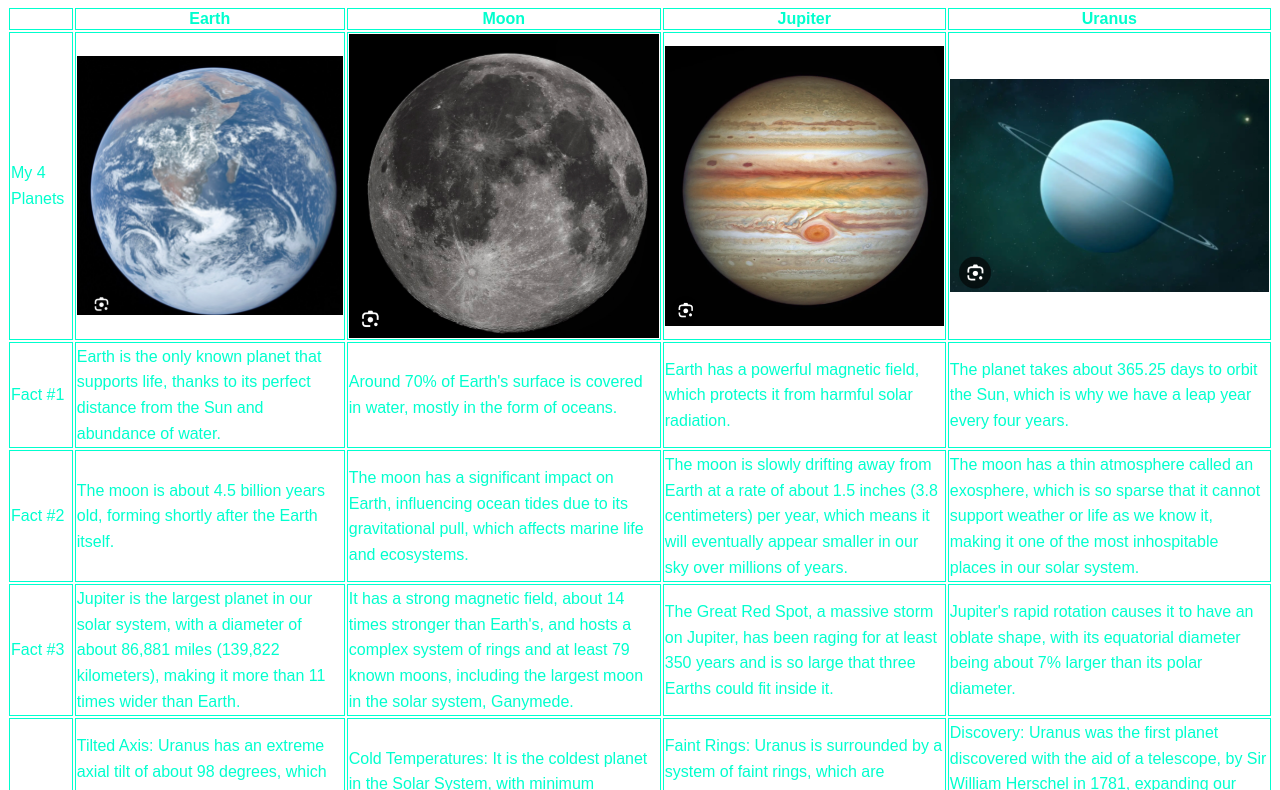
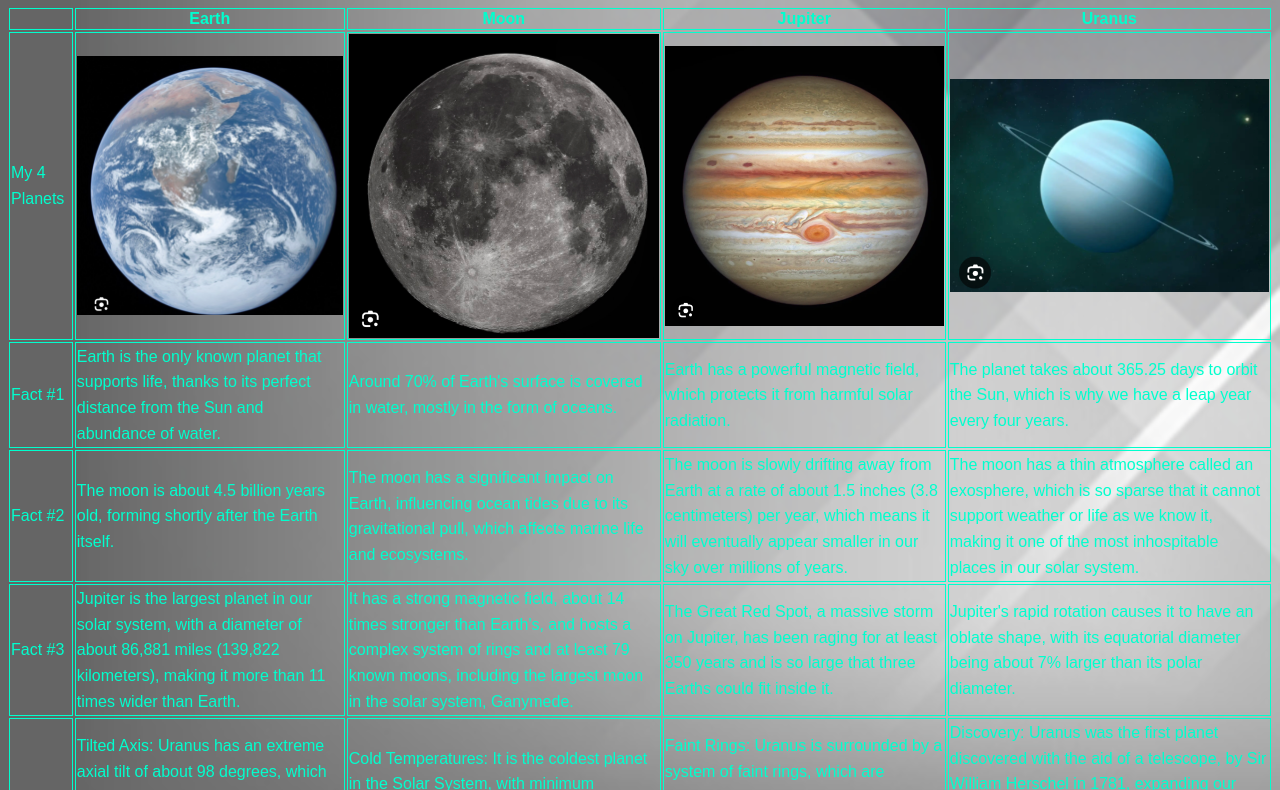
Before and after one commit to Ralex22/webbdev_lab7, a plain HTML site: page index.html in a window 1280 px wide. Shown: the part 80-870 px from the top of the page. Drawn offline with Linux system fonts and the light colour scheme.

Commit message:
Update style.css

```diff
--- a/css/style.css
+++ b/css/style.css
@@ -1,5 +1,5 @@
 body {
-  background-image: url('../grey.png');
+  background-image: url('../images/grey.png');
   background-size: cover;
   background-position: center;
   background-repeat: no repeat;
```
